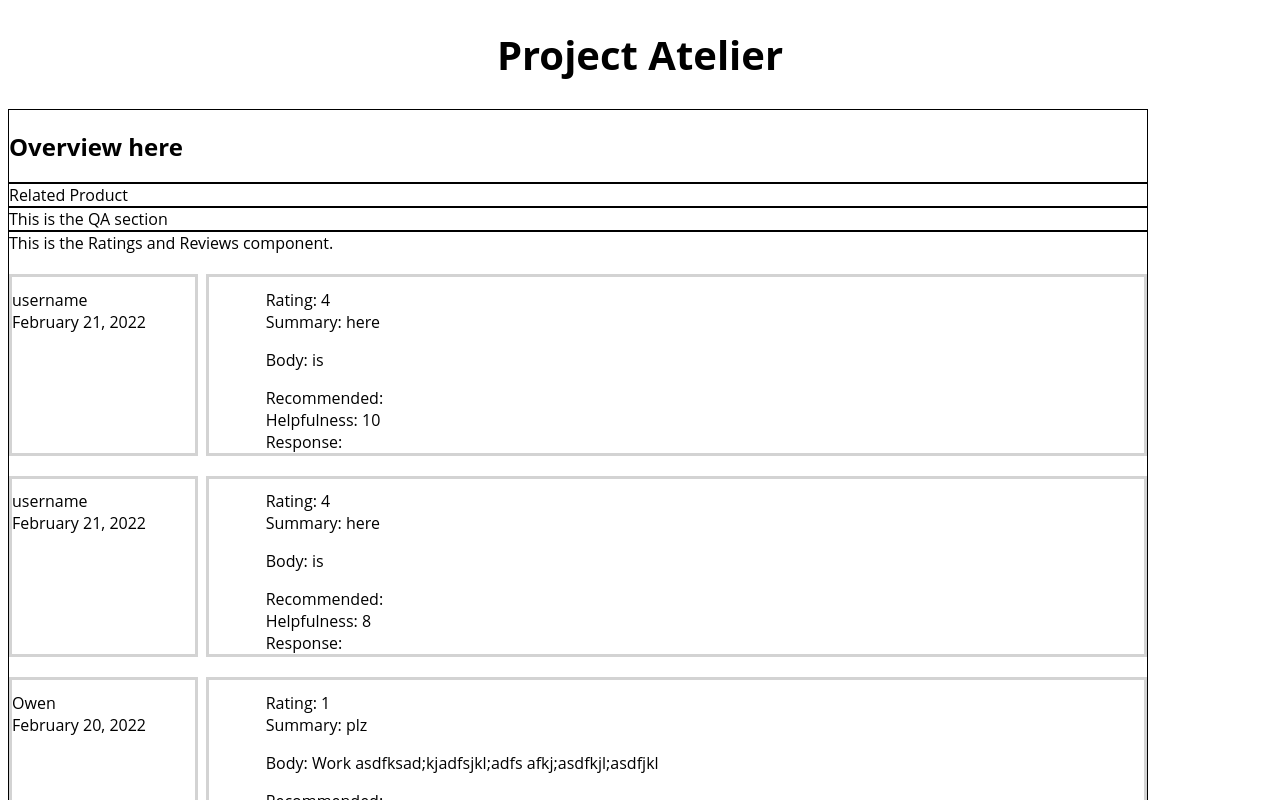
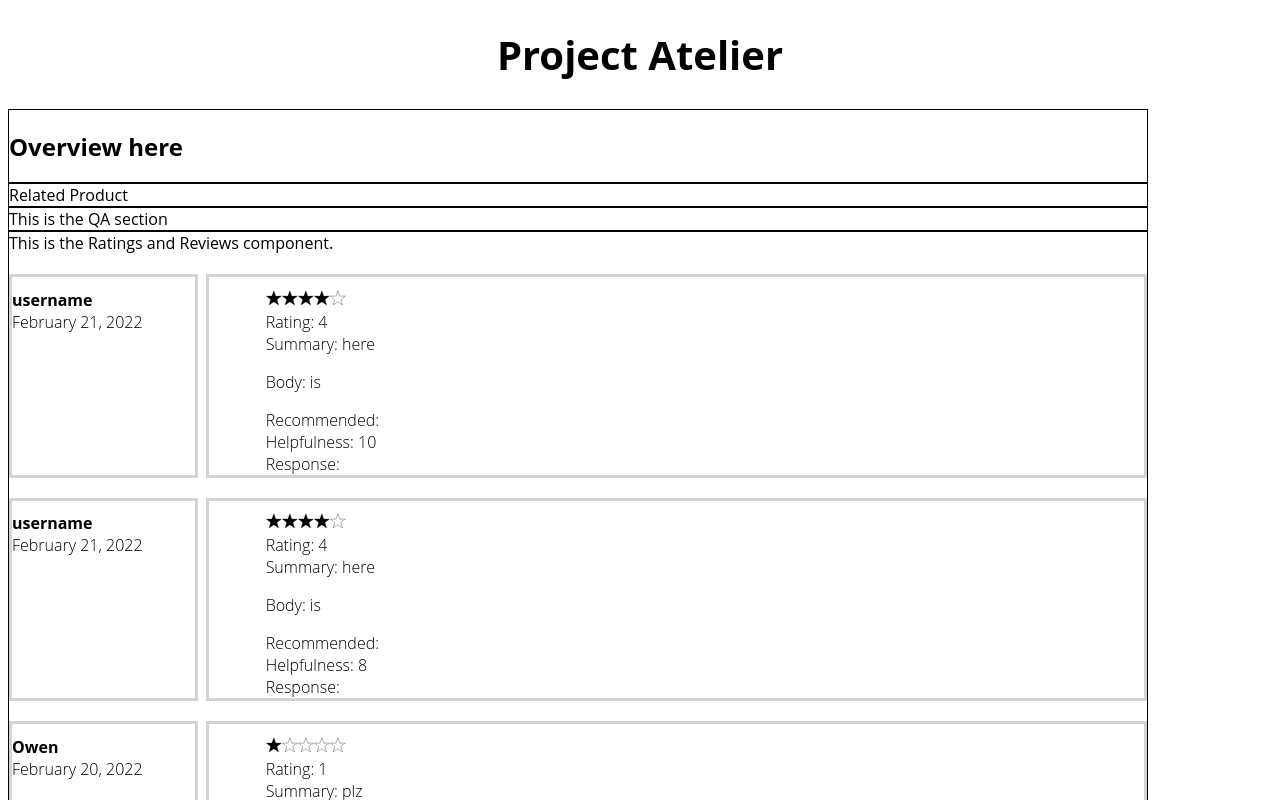
Before and after one commit to es98dame/fec, a React app: page / in a window 1280 px wide. Shown: the top 800 px of the page. Built offline with nearby package versions, Linux system fonts and the light colour scheme; the HTML template or start-up script is replaced by a standard one.

Commit message:
Creates dynamic 'Stars' component that renders a rating passed down from ReviewTile.jsx

```diff
--- a/fec-client/src/components/Ratings/components/ReviewTile.jsx
+++ b/fec-client/src/components/Ratings/components/ReviewTile.jsx
@@ -2,7 +2,10 @@ import React from 'react';
 import styled from 'styled-components';
 import dateformat from 'dateformat';
 
+import Stars from './Stars.jsx';
+
 const Tile = styled.div`
+font-weight: 300;
 margin-top: 20px;
 display: flex;
 flex-direction: row;
@@ -34,10 +37,11 @@ const ReviewTile = ({ review }) => {
   return (
     <Tile>
       <UserInfo>
-        <div>{review.reviewer_name}</div>
+        <div><b>{review.reviewer_name}</b></div>
         <div>{dateformat(review.date, 'mmmm dd, yyyy')}</div>
       </UserInfo>
       <ReviewContent>
+        <Stars rating = {review.rating}/>
         <div>Rating: {review.rating}</div>
         <div>Summary: {review.summary}</div>
         <p>Body: {review.body}</p>
--- /dev/null
+++ b/fec-client/src/components/Ratings/components/Stars.jsx
@@ -0,0 +1,45 @@
+import React from 'react';
+import styled from 'styled-components';
+
+const Star = styled.svg`
+width: 16px;
+height: 16px;
+`;
+
+const Stars = ({rating}) => {
+
+  const fillRating = (n) => {
+    let arr = [];
+    for (let i = 0; i < 5; i++) {
+      if (i <= n - 1) {
+        arr.push(100);
+      } else if (i <= n) {
+        arr.push((100 * n) % 100);
+      } else {
+        arr.push(0);
+      }
+    }
+    return arr;
+  };
+
+  const fills = fillRating(rating);
+
+  return (
+    <div>
+      {fills.map(fill => (
+        <Star viewBox="0 0 51 48">
+          <defs>
+            <linearGradient id = {`gradient-${fill}`}>
+              <stop offset = {`${fill}%`} stop-color = "black"></stop>
+              <stop offset = {`${fill}%`} stop-color = "white"></stop>
+            </linearGradient>
+          </defs>
+          <path fill={`url(#gradient-${fill})`} stroke="#000" d="m25,1 6,17h18l-14,11 5,17-15-10-15,10 5-17-14-11h18z"> </path>
+        </Star>
+      ))}
+    </div>
+
+  );
+};
+
+export default Stars;
```
